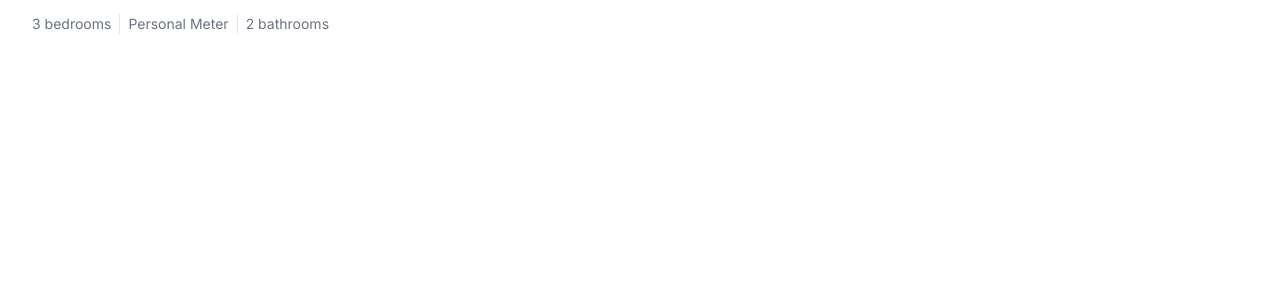
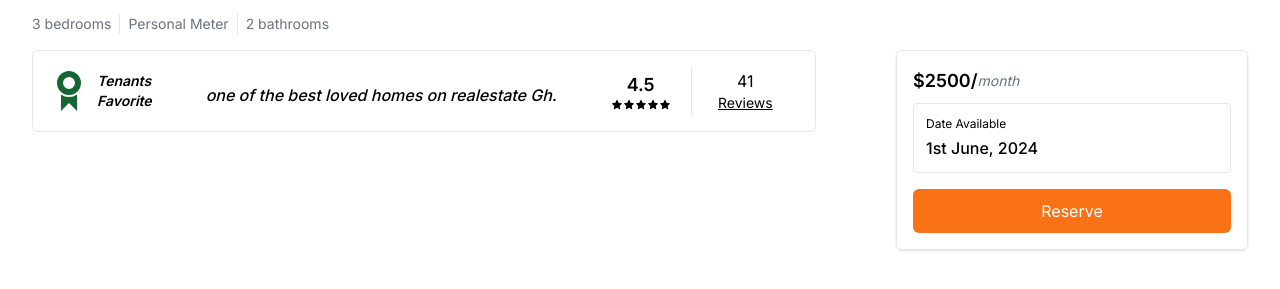
Before and after one commit to NiiAmui/realestategh, a Next.js app: page /rentals/1 in a window 1280 px wide. Shown: the part 653-942 px from the top of the page. Before the commit the page ends 800 px from the top, so only its background shows below. Built offline with nearby package versions, Linux system fonts and the light colour scheme.

Commit message:
create the rent detail page

```diff
--- a/app/rentals/[id]/page.js
+++ b/app/rentals/[id]/page.js
@@ -2,6 +2,9 @@
 
 import React from "react";
 import Image from "next/image";
+
+import RatingsAndBadge from "@/components/rentals/RatingsAndBadge";
+import ReserveActionCard from "@/components/rentals/ReserveActionCard";
 
 const imagesURL = [
   "https://a0.muscache.com/im/pictures/miso/Hosting-668146487515150072/original/8ff2a532-e0cd-41a2-9164-554c4d9eb28a.jpeg?im_w=720",
@@ -67,7 +70,17 @@ const Page = ({ params }) => {
             <p className="pl-2">{2} bathrooms</p>
       </div>
 
-
+      {/* content section of the details page */}
+      <div className="contentSection mt-4  grid grid-cols-3 gap-20">
+        {/* left sides */}
+        <section className=" col-span-2 ">
+            <RatingsAndBadge />
+        </section>
+        {/* right sides */}
+        <section className="">
+            <ReserveActionCard />
+        </section>
+      </div>
     </div>
   );
 };
--- /dev/null
+++ b/components/rentals/RatingsAndBadge.js
@@ -0,0 +1,48 @@
+import React from "react";
+import IconBadge from "../svgs/Badge";
+import IconStar from "../svgs/FullStar";
+
+const RatingsAndBadge = () => {
+  return (
+    <div className="reviewsAndRatingsCard border p-4 rounded-md grid grid-cols-6 gap-5 divide-x">
+      <div className="flex justify-between col-span-5">
+        {/* badge */}
+        <div className="rounded-md w-fit h-fit py-1 flex items-center gap-2">
+          <IconBadge className="h-10 text-green-800" />
+          <div className="textDescription font-semibold text-sm italic">
+            <p>Tenants</p>
+            <p>Favorite</p>
+          </div>
+        </div>
+        {/* Best review message */}
+        <p className="mt-4 font-medium italic">
+          one of the best loved homes on realestate Gh.
+        </p>
+
+        {/* current Ratings */}
+        <div className="currentRatings flex flex-col justify-center items-center">
+          {/* number */}
+          <p className="text-lg font-semibold">4.5</p>
+          {/* stars */}
+          <div className="flex items-center">
+            {[...Array(5)].map((star, index) => (
+              <IconStar key={index} className="h-3"/>
+            ))}
+          </div>
+        </div>
+      </div>
+
+      {/* number of available ratings */}
+      <div className=" flex flex-col justify-center items-center cursor-pointer">
+        {/* number */}
+        <p>
+            {41}
+        </p>
+        {/* text */}
+        <p className="text-sm underline">Reviews</p>
+      </div>
+    </div>
+  );
+};
+
+export default RatingsAndBadge;
--- /dev/null
+++ b/components/rentals/ReserveActionCard.js
@@ -0,0 +1,28 @@
+import React from "react";
+
+const ReserveActionCard = () => {
+  return (
+    <div className="card border p-4 rounded-md shadow">
+      {/* title */}
+      <div className="flex items-center text-lg font-semibold">
+        <p className="">${2500}</p>/
+        <p className="text-gray-500 italic font-normal text-sm">month</p>
+      </div>
+      {/* date Pickers */}
+      <div className="border rounded mt-2">
+        {/* date available */}
+        <div className="checkInDate text-left p-3">
+          <p className="font-normal text-xs">Date Available</p>
+          <p className="mt-1 font-medium">1st June, 2024</p>
+        </div>
+      </div>
+
+      {/* Reservation Button */}
+      <div className="reserve mt-4">
+        <button className="bg-orange-500 w-full text-white p-2.5 rounded-md">Reserve</button>
+      </div>
+    </div>
+  );
+};
+
+export default ReserveActionCard;
--- /dev/null
+++ b/components/svgs/Badge.js
@@ -0,0 +1,18 @@
+// icon:badge | Zondicons http://www.zondicons.com | Steve Schoger
+import * as React from "react";
+
+function IconBadge(props) {
+  return (
+    <svg
+      viewBox="0 0 20 20"
+      fill="currentColor"
+    //   height="1em"
+    //   width="1em"
+      {...props}
+    >
+      <path d="M10 12a6 6 0 110-12 6 6 0 010 12zm0-3a3 3 0 100-6 3 3 0 000 6zm4 2.75V20l-4-4-4 4v-8.25a6.97 6.97 0 008 0z" />
+    </svg>
+  );
+}
+
+export default IconBadge;
--- /dev/null
+++ b/components/svgs/FullStar.js
@@ -0,0 +1,16 @@
+// icon:star | Ant Design Icons https://ant.design/components/icon/ | Ant Design
+import * as React from "react";
+
+function IconStar(props) {
+  return (
+    <svg
+      viewBox="0 0 1024 1024"
+      fill="currentColor"
+      {...props}
+    >
+      <path d="M908.1 353.1l-253.9-36.9L540.7 86.1c-3.1-6.3-8.2-11.4-14.5-14.5-15.8-7.8-35-1.3-42.9 14.5L369.8 316.2l-253.9 36.9c-7 1-13.4 4.3-18.3 9.3a32.05 32.05 0 00.6 45.3l183.7 179.1-43.4 252.9a31.95 31.95 0 0046.4 33.7L512 754l227.1 119.4c6.2 3.3 13.4 4.4 20.3 3.2 17.4-3 29.1-19.5 26.1-36.9l-43.4-252.9 183.7-179.1c5-4.9 8.3-11.3 9.3-18.3 2.7-17.5-9.5-33.7-27-36.3z" />
+    </svg>
+  );
+}
+
+export default IconStar;
--- /dev/null
+++ b/components/svgs/HalfStar.js
@@ -0,0 +1,16 @@
+// icon:star-half | Bootstrap https://icons.getbootstrap.com/ | Bootstrap
+import * as React from "react";
+
+function IconStarHalf(props) {
+  return (
+    <svg
+      fill="currentColor"
+      viewBox="0 0 16 16"
+      {...props}
+    >
+      <path d="M5.354 5.119L7.538.792A.516.516 0 018 .5c.183 0 .366.097.465.292l2.184 4.327 4.898.696A.537.537 0 0116 6.32a.548.548 0 01-.17.445l-3.523 3.356.83 4.73c.078.443-.36.79-.746.592L8 13.187l-4.389 2.256a.52.52 0 01-.146.05c-.342.06-.668-.254-.6-.642l.83-4.73L.173 6.765a.55.55 0 01-.172-.403.58.58 0 01.085-.302.513.513 0 01.37-.245l4.898-.696zM8 12.027a.5.5 0 01.232.056l3.686 1.894-.694-3.957a.565.565 0 01.162-.505l2.907-2.77-4.052-.576a.525.525 0 01-.393-.288L8.001 2.223 8 2.226v9.8z" />
+    </svg>
+  );
+}
+
+export default IconStarHalf;
```
